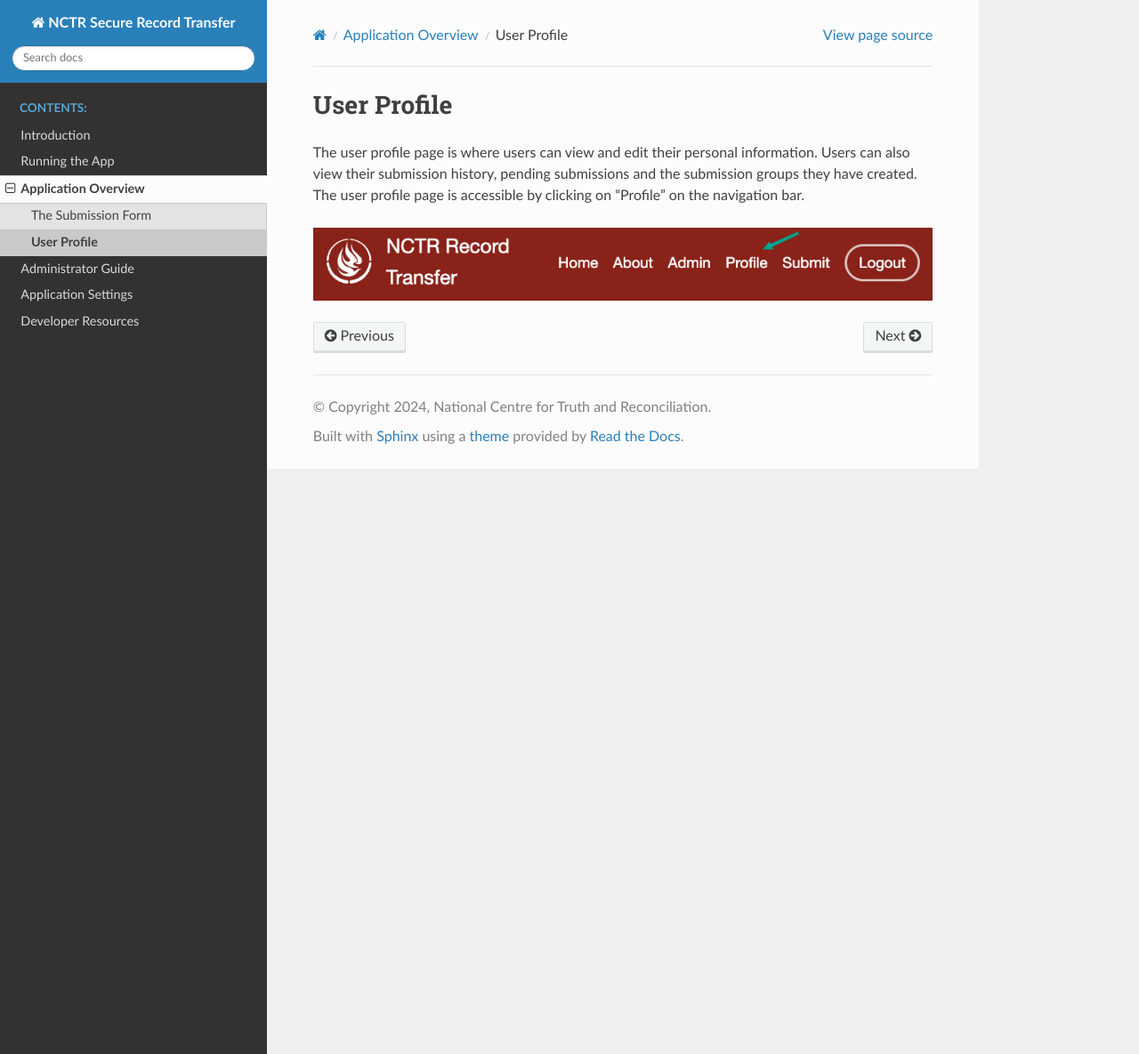
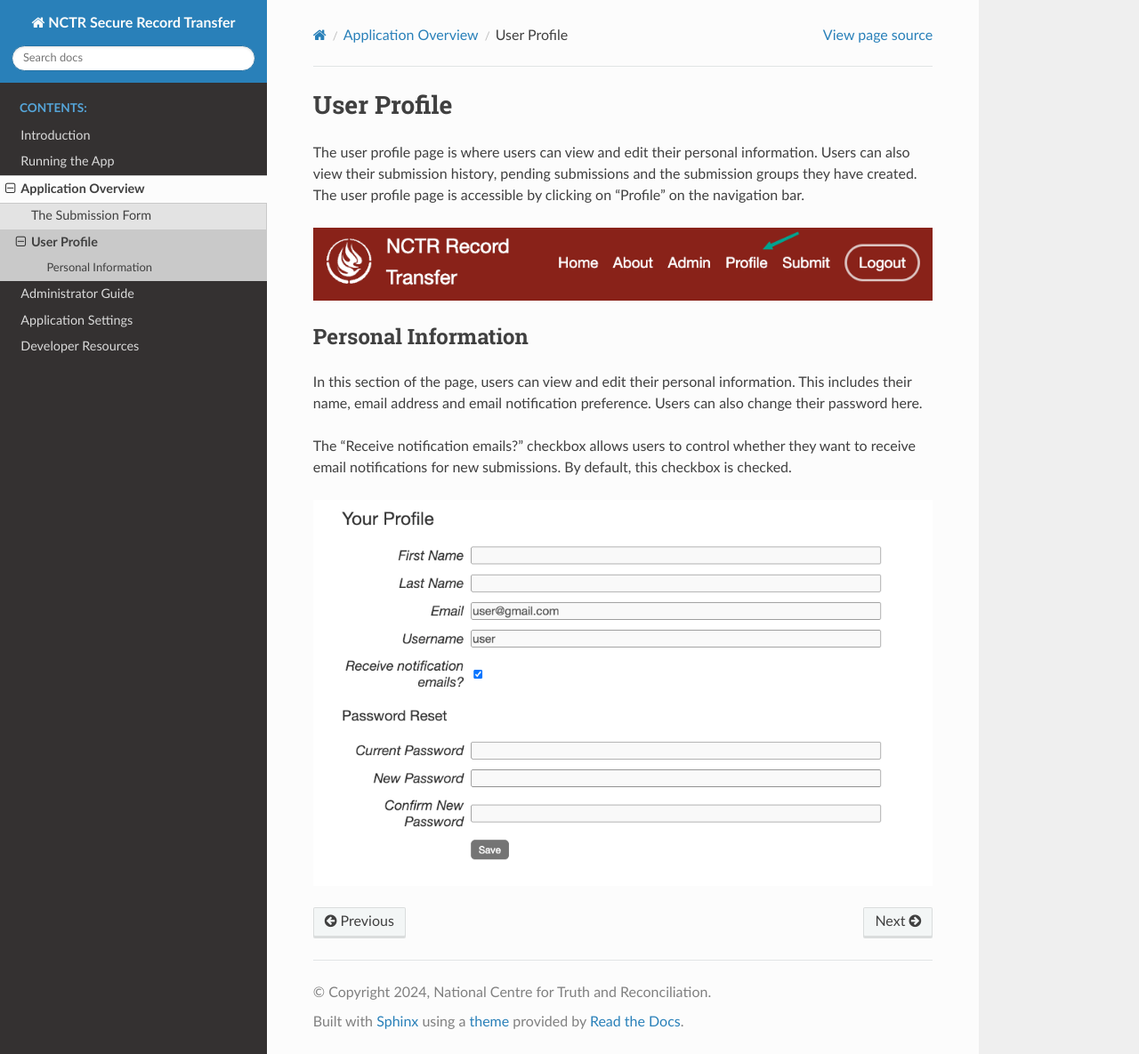
Before and after one commit to NationalCentreTruthReconciliation/Secure-Record-Transfer, a Sphinx documentation site: the page built from docs/application_overview/user-profile.rst, in a window 1280 px wide and 1185 px high. Shown: the whole window at 89% size. Built offline with Sphinx 7.4.7 and the Read the Docs theme 3.1.0, drawn with Linux system fonts in a browser that asks for light colours.

Commit message:
Add Personal Information section

```diff
--- a/docs/application_overview/user-profile.rst
+++ b/docs/application_overview/user-profile.rst
@@ -7,3 +7,15 @@ user profile page is accessible by clicking on "Profile" on the navigation bar.
 
 .. image:: images/user_profile_on_navbar.png
     :alt: User profile on the navigation bar
+
+Personal Information
+--------------------
+In this section of the page, users can view and edit their personal information. This includes
+their name, email address and email notification preference. Users can also change their password
+here.
+
+The "Receive notification emails?" checkbox allows users to control whether they want to receive
+email notifications for new submissions. By default, this checkbox is checked.
+
+.. image:: images/user_profile_personal_info.png
+    :alt: User profile personal information
```
Also changed, not shown: docs/application_overview/images/user_profile_personal_info.png (added).
